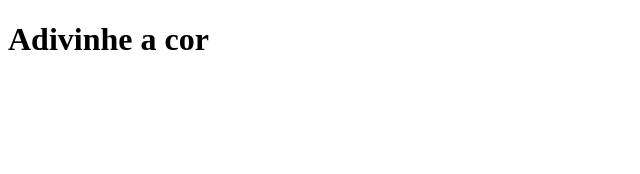
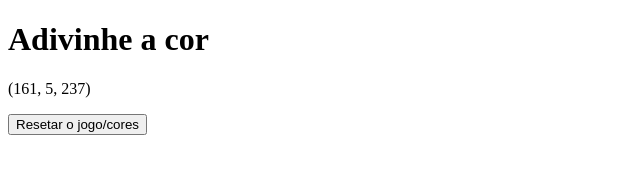
Before and after one commit to RabeloGuedes/Color-Guess, a plain HTML site: page index.html in a window 1280 px wide. Shown: the whole page, without its empty margins (0-640 px from the left). Drawn offline with Linux system fonts and the light colour scheme.

Commit message:
feat: Linka o arquivo de css ao html, desenvolve um parágrafo que recebe o valor no formato rgb de cada cor gerada, e um botão para resetar as cores, juntamente com a lógica que randomiza as cores ao clicar no botão.

```diff
--- a/index.html
+++ b/index.html
@@ -4,6 +4,7 @@
   <meta charset="UTF-8">
   <meta http-equiv="X-UA-Compatible" content="IE=edge">
   <meta name="viewport" content="width=device-width, initial-scale=1.0">
+  <link rel="stylesheet" href="style.css">
   <title>Adivinhe a cor</title>
 </head>
 <body>
@@ -12,5 +13,11 @@
     <h1 id="title">Adivinhe a cor</h1>
   </header>
 
+  <main>
+    <p id="rgb-color"></p>
+    <button id="resetBtn">Resetar o jogo/cores</button>
+  </main>
+
+<script src="script.js"></script>
 </body>
 </html>
--- a/script.js
+++ b/script.js
@@ -0,0 +1,19 @@
+function randomColor() {
+  let color = [];
+  for (let index = 0; index < 3; index +=1) {
+    color.push(Math.floor(Math.random() *256));
+  }
+  return color;
+}
+let corRgb = document.querySelector('#rgb-color');
+let resetBtn = document.querySelector('#resetBtn');
+
+resetBtn.addEventListener('click',function () {
+  let color = randomColor();
+  corRgb.innerText = `(${color[0]}, ${color[1]}, ${color[2]})`;
+})
+
+window.onload = function () {
+  let color = randomColor();
+  corRgb.innerText = `(${color[0]}, ${color[1]}, ${color[2]})`;
+}
```
